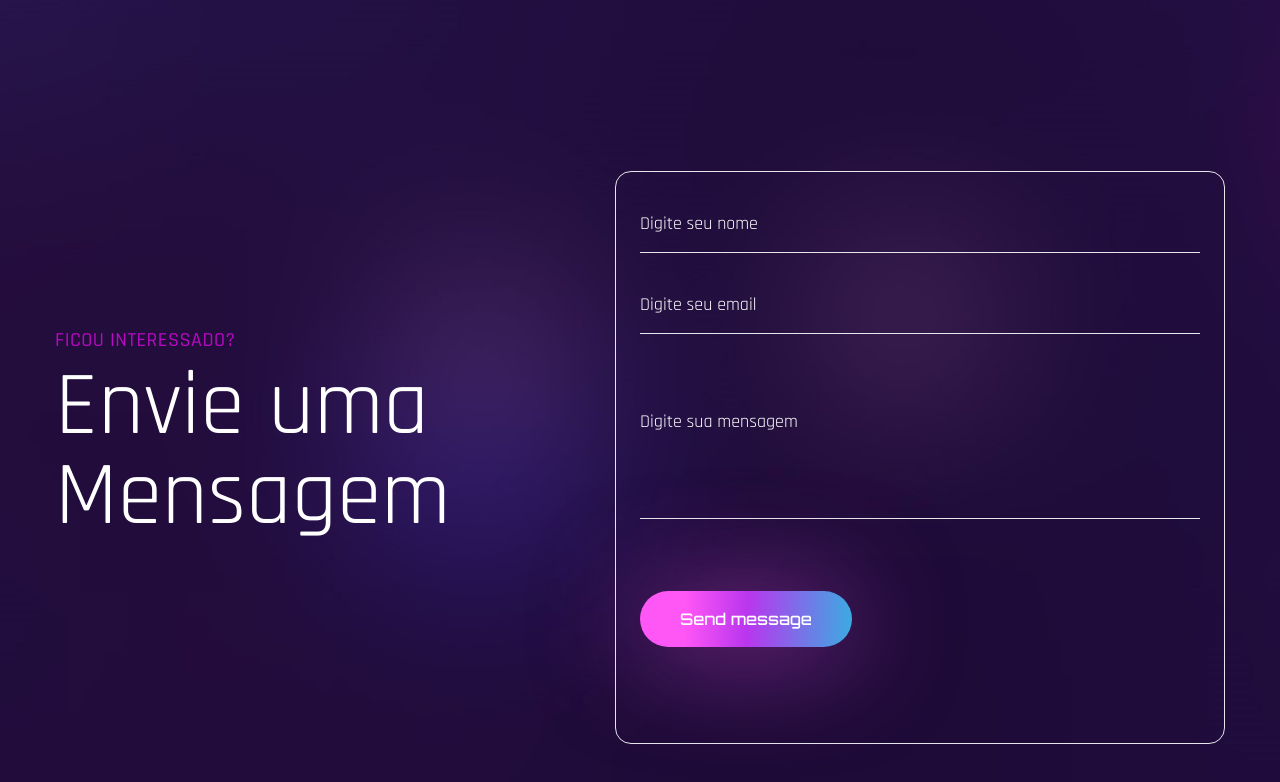
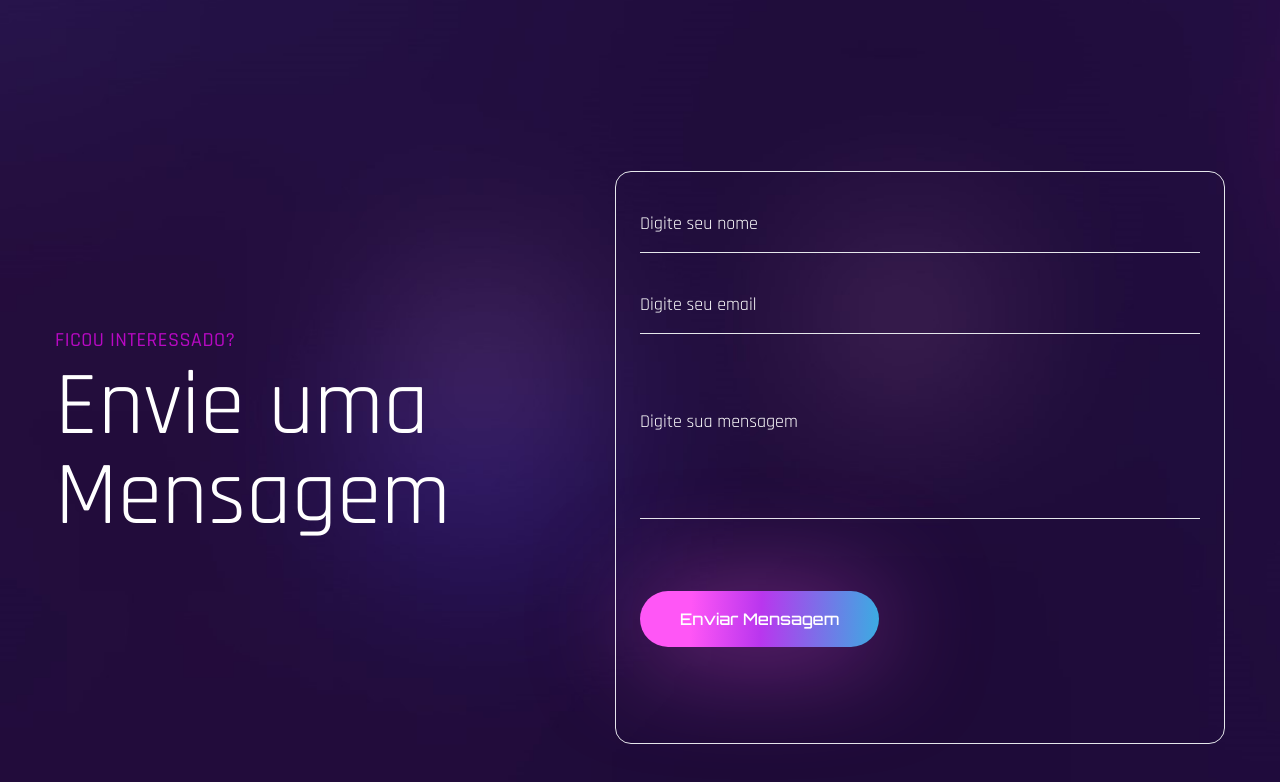
Before and after one commit to pansutti/portfolio-pansutti, a React (Create React App) app: page / in a window 1280 px wide. Shown: the part 3138-3920 px from the top of the page. Built offline with nearby package versions, Linux system fonts and the light colour scheme; the HTML template or start-up script is replaced by a standard one; a web font is replaced by a local one.

Commit message:
Update Contact.jsx

```diff
--- a/src/components/Contact.jsx
+++ b/src/components/Contact.jsx
@@ -92,7 +92,7 @@ const Contact = () => {
               onChange={(e) => setMessage(e.target.value)}
               value={message}
             ></textarea>
-            <button className="btn btn-lg">Send message</button>
+            <button className="btn btn-lg">Enviar Mensagem</button>
           </motion.form>
         </div>
       </div>
```
